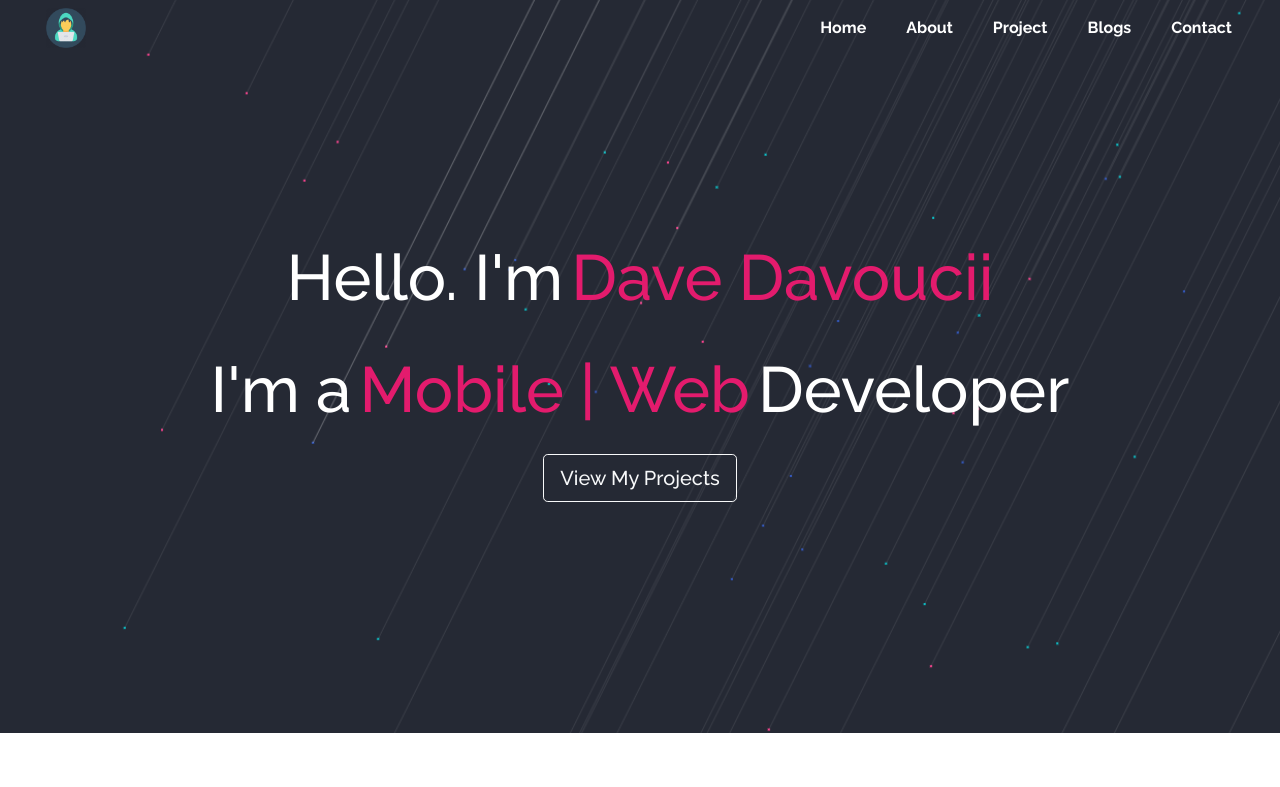
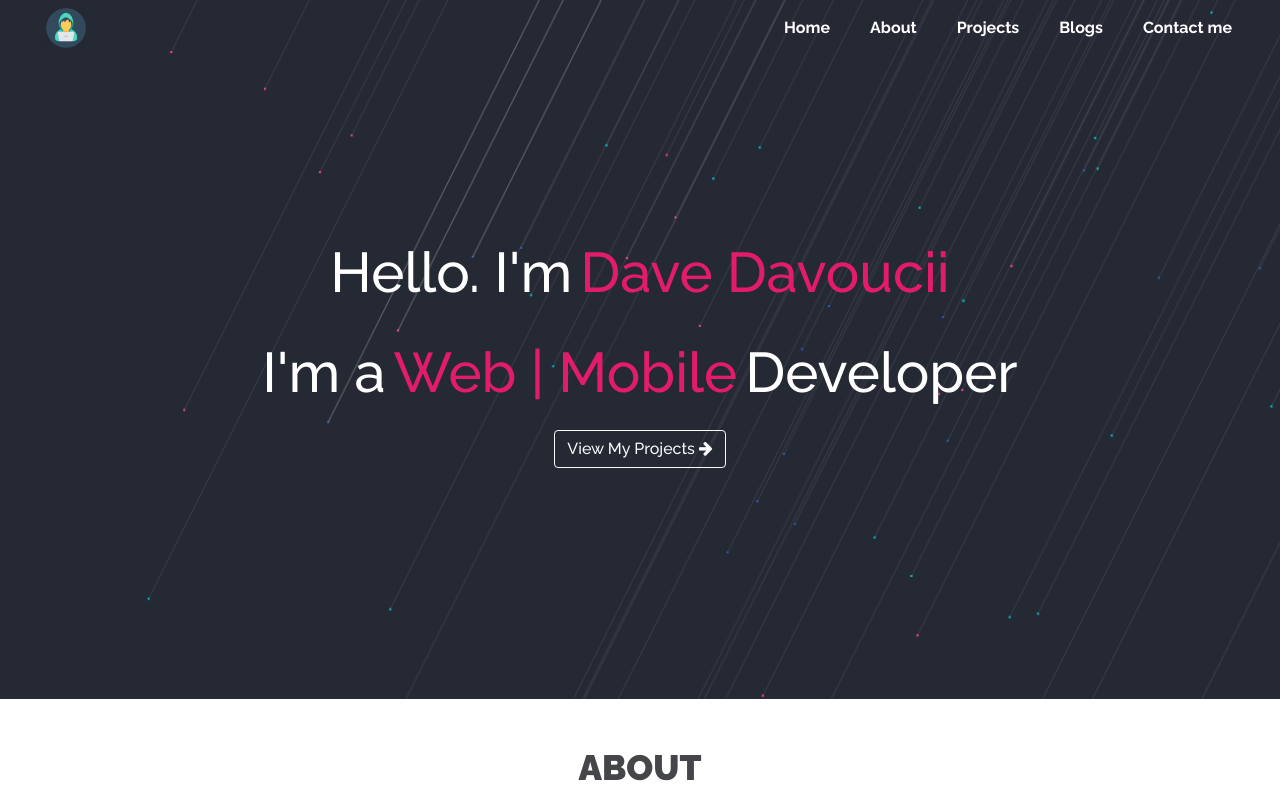
Before and after one commit to dav4thevid/angular-port-folio, an Angular app: page / in a window 1280 px wide. Shown: the top 787 px of the page. Built offline with nearby package versions, Linux system fonts and the light colour scheme.

Commit message:
enhan:added navbav toggler

```diff
--- a/src/app/about/about.component.html
+++ b/src/app/about/about.component.html
@@ -183,7 +183,7 @@
       </div>
     </div>
     <div class="row">
-      <div class="col-12 text-header d-flex justify-content-center">
+      <div class="col-12 col-sm-12 col-md-12 text-header d-flex justify-content-center">
         <ul>
           <li class = "projects-lists-header" *ngFor="let tool of tools" (click)="setTools(tool)">
             <a [class.active]="tool === activeTool">{{ tool }}</a>
--- a/src/app/about/about.component.scss
+++ b/src/app/about/about.component.scss
@@ -47,11 +47,12 @@ ul li a.active {
   transition: background-color 0.7s ;
 }
 
-@media only screen and (max-width: 600px) {
+@media only screen and (max-width: 770px) {
   .projects-lists-header {
     // display: none;
     font-size: 10px ;
-    margin: 2px 2px 2px 2px;
+    margin: 0px;
+    padding:0px;
 
   }
 }
--- a/src/app/home-page/home-page.component.html
+++ b/src/app/home-page/home-page.component.html
@@ -1,4 +1,4 @@
-<nav  class="navbar navbar-fixed navbar-expand-md sticky-top" (scroll)="onWindowScroll($event);">
+<!-- <nav  class="navbar navbar-fixed navbar-expand-md sticky-top" (scroll)="onWindowScroll($event);">
   <a class="navbar-brand" href="#">
     <img class="navbar-brand" src="../../assets/20-512.png" alt="logo">
   </a>
@@ -26,17 +26,54 @@
       </li>
     </ul>
   </div>
+</nav> -->
+
+<nav class="navbar navbar-fixed navbar-expand-md navbar-light bg-light " (scroll)="onWindowScroll($event);">
+  <a class="navbar-brand" href="#">
+    <img class="navbar-brand" src="../../assets/20-512.png" alt="logo">
+  </a>
+<div>
+  <button class="navbar-toggler" type="button" data-toggle="collapse" data-target="#navbarNav" aria-controls="navbarNav" aria-expanded="false" aria-label="Toggle navigation">
+    <!-- <span class="navbar-toggler-icon"></span> -->
+    <span class="navbar-toggler-icon">
+      <i class="fa fa-bars" style="color:rgb(145, 139, 139); font-size:30px;"></i>
+  </span>
+  </button>
+</div>
+
+
+  <div class="collapse navbar-collapse justify-content-end" id="navbarNav">
+    <ul class="navbar-nav ml-auto">
+      <li class="nav-item active">
+        <a class="nav-link mr-4" href="# ">Home <span class="sr-only">(current)</span></a>
+      </li>
+      <li class="nav-item ">
+        <a class="nav-link mr-4" href="#">About</a>
+      </li>
+      <li class="nav-item">
+        <a class="nav-link mr-4" href="#">Projects</a>
+      </li>
+      <li class="nav-item ">
+        <a class="nav-link mr-4" href="#">Blogs</a>
+      </li>
+      <li class="nav-item ">
+        <a class="nav-link mr-4" href="#">Contact me</a>
+      </li>
+    </ul>
+  </div>
 </nav>
+
+
 
 <section>
   <div class="container-fluid">
     <div class = "row">
       <div class = "col-12 col-sm-12 col-md-12 homepage-text">
         <p class = "d-flex justify-content-center" >Hello. I'm <span class = "ml-2 highlight "> Dave Davoucii </span></p>
-        <p class = "d-flex justify-content-center">I'm a <span class = "ml-2 mr-2 highlight">Mobile | Web</span> Developer
+        <p class = "d-flex justify-content-center">I'm a <span class = "ml-2 mr-2 highlight"> Web | Mobile</span> Developer
         </p>
         <div class = "d-flex justify-content-center">
-          <button type="button" class="btn btn-lg btn-outline-light">View My Projects</button>
+          <button type="button" class="btn btn-md btn-outline-light"> View My Projects <i class="fa fa-arrow-right" aria-hidden="true"></i></button>
           <!-- <favicon [icon]="faArrowRight"></favicon> -->
         </div>
       </div>
--- a/src/app/home-page/home-page.component.scss
+++ b/src/app/home-page/home-page.component.scss
@@ -21,10 +21,20 @@
   // background: none;
 }
 
-nav a{
-  color:#fff;
-  font-family: 'Raleway', sans-serif;
-  font-weight: bolder;
+// nav a{
+//   color:#fff;
+//   font-family: 'Raleway', sans-serif;
+//   font-weight: bolder;
+// }
+
+#navbar-button{
+  color:#fff !important;
+}
+
+.nav-link  {
+  color:#fff !important;
+  font-family: 'Raleway', sans-serif !important;
+  font-weight: bolder !important;
 }
 
 .navbar-brand {
@@ -72,7 +82,7 @@ nav a{
   color: white;
   margin-top: 18%;
   margin-bottom: 18%;
-  font-size: 4em;
+  font-size: 3.5em;
   // font-family: "Raleway-semibold";
   font-family: "Raleway", sans-serif;
   // font-family:Arial, Helvetica, sans-serif;
@@ -81,7 +91,7 @@ nav a{
 }
 
 button .btn .btn-lg {
-  // border-radius: 0em;
+  border-radius: 0em;
 }
 
 @media only screen and (max-width: 900px) {
--- a/src/app/home-page/home-page.component.ts
+++ b/src/app/home-page/home-page.component.ts
@@ -20,9 +20,7 @@ export class HomePageComponent implements OnInit {
 onWindowScroll(e) {
     let element = document.querySelector('.navbar');
     // if (window.pageYOffset > element.clientHeight)
-    if (window.scrollY > 700)
-    {
-
+    if (window.scrollY > 500) {
       element.classList.add('navbar2');
     } else {
       element.classList.remove('navbar2');
--- a/src/index.html
+++ b/src/index.html
@@ -12,5 +12,8 @@
 </head>
 <body>
   <app-root></app-root>
+  <script src="https://code.jquery.com/jquery-3.5.1.slim.min.js" integrity="sha384-DfXdz2htPH0lsSSs5nCTpuj/zy4C+OGpamoFVy38MVBnE+IbbVYUew+OrCXaRkfj" crossorigin="anonymous"></script>
+<script src="https://cdn.jsdelivr.net/npm/popper.js@1.16.0/dist/umd/popper.min.js" integrity="sha384-Q6E9RHvbIyZFJoft+2mJbHaEWldlvI9IOYy5n3zV9zzTtmI3UksdQRVvoxMfooAo" crossorigin="anonymous"></script>
+<script src="https://stackpath.bootstrapcdn.com/bootstrap/4.5.0/js/bootstrap.min.js" integrity="sha384-OgVRvuATP1z7JjHLkuOU7Xw704+h835Lr+6QL9UvYjZE3Ipu6Tp75j7Bh/kR0JKI" crossorigin="anonymous"></script>
 </body>
 </html>
```
